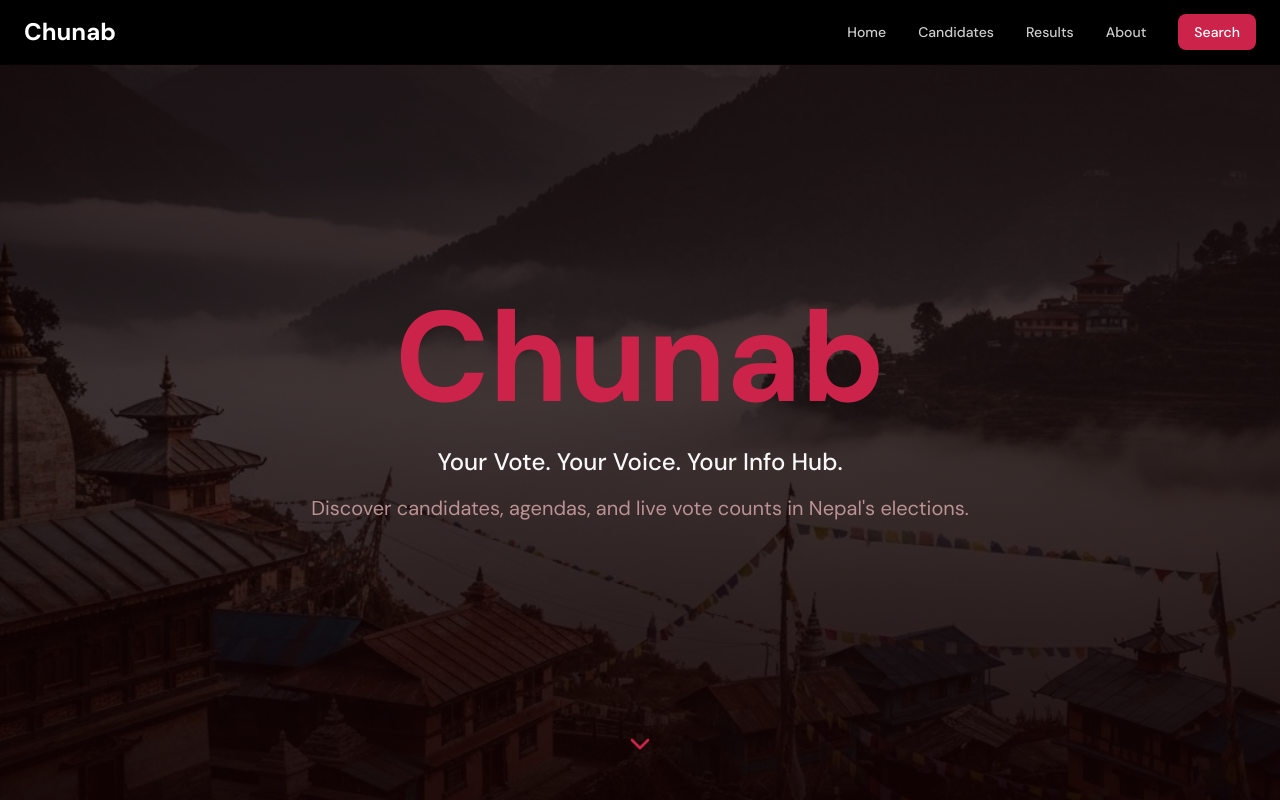
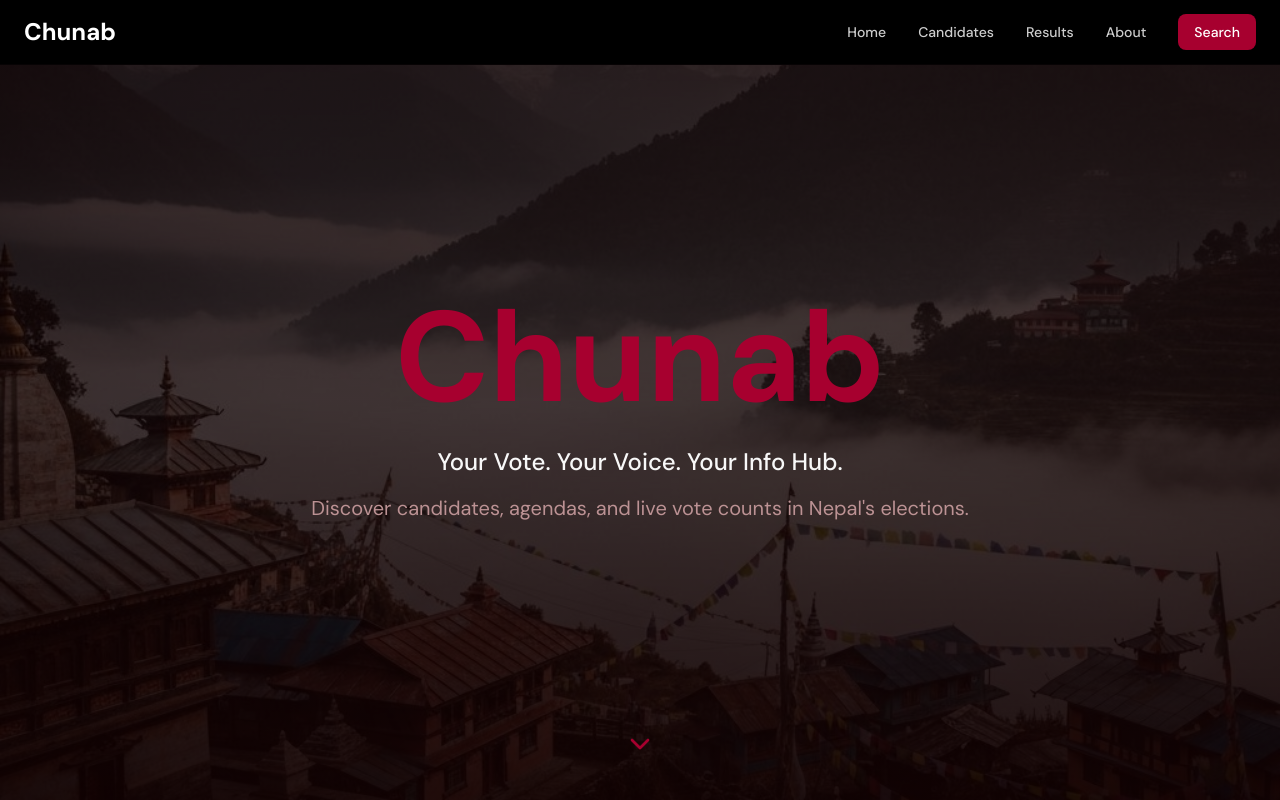
Before and after one commit to neutrotex/chunab, a Next.js app in the folder frontend/: page /home in a window 1280 px wide. Shown: the top 800 px of the page. Built offline with nearby package versions, Linux system fonts and the light colour scheme.

Commit message:
fix : fixed build errors

```diff
--- a/frontend/src/app/globals.css
+++ b/frontend/src/app/globals.css
@@ -8,7 +8,7 @@
   --card-foreground: oklch(0.98 0 0);
   --popover: oklch(0.15 0.05 15);
   --popover-foreground: oklch(0.98 0 0);
-  --primary: oklch(0.55 0.2 15); /* Bright red for primary elements */
+  --primary: oklch(0.45 0.2 15); /* Bright red for primary elements */
   --primary-foreground: oklch(0.98 0 0);
   --secondary: oklch(0.2 0.05 15);
   --secondary-foreground: oklch(0.98 0 0);
--- a/frontend/src/component/HomeLanding.tsx
+++ b/frontend/src/component/HomeLanding.tsx
@@ -1,4 +1,5 @@
 import { ChevronDown } from "lucide-react"
+import Image from "next/image"
 
 
 export default function HomeLanding() {
@@ -6,10 +7,12 @@ export default function HomeLanding() {
         <div>
             <section className="relative min-h-screen flex items-center justify-center overflow-hidden pt-16">
             <div className="absolute inset-0">
-            <img
+            <Image
                 src="/images/nepal-landscape.jpg"
                 alt="Nepal landscape with mountains"
-                className="w-full h-full object-cover opacity-40"
+                fill
+                className="object-cover opacity-40"
+                priority
             />
             <div className="absolute inset-0 bg-gradient-to-b from-background/60 via-background/40 to-background/80"></div>
             </div>
@@ -25,7 +28,7 @@ export default function HomeLanding() {
             <p className="text-xl md:text-2xl mb-4 text-foreground font-medium">Your Vote. Your Voice. Your Info Hub.</p>
 
             <p className="text-lg md:text-xl mb-12 text-muted-foreground max-w-2xl mx-auto text-pretty">
-                Discover candidates, agendas, and live vote counts in Nepal's elections.
+                Discover candidates, agendas, and live vote counts in Nepal&apos;s elections.
             </p>
             </div>
 
--- a/frontend/src/component/HomeWhy.tsx
+++ b/frontend/src/component/HomeWhy.tsx
@@ -30,7 +30,7 @@ export default function HomeWhy() {
                 <div className="lg:w-1/2 text-center lg:text-left">
                     <div className="text-8xl font-bold text-primary/10 mb-4">01</div>
                     <p className="text-xl text-muted-foreground">
-                    Know who you're voting for with detailed candidate information
+                    Know who you&apos;re voting for with detailed candidate information
                     </p>
                 </div>
                 </div>
@@ -42,14 +42,14 @@ export default function HomeWhy() {
                     <MapPin className="w-16 h-16 text-primary mb-6" />
                     <h3 className="text-3xl font-bold mb-6">Policy Agendas</h3>
                     <p className="text-lg text-foreground leading-relaxed">
-                        Clear breakdown of each candidate's promises, policies, and vision for Nepal's future development.
+                        Clear breakdown of each candidate&apos;s promises, policies, and vision for Nepal&apos;s future development.
                     </p>
                     </div>
                 </div>
                 <div className="lg:w-1/2 text-center lg:text-right">
                     <div className="text-8xl font-bold text-primary/10 mb-4">02</div>
                     <p className="text-xl text-muted-foreground">
-                    Understand the policies that will shape Nepal's tomorrow
+                    Understand the policies that will shape Nepal&apos;s tomorrow
                     </p>
                 </div>
                 </div>
```
